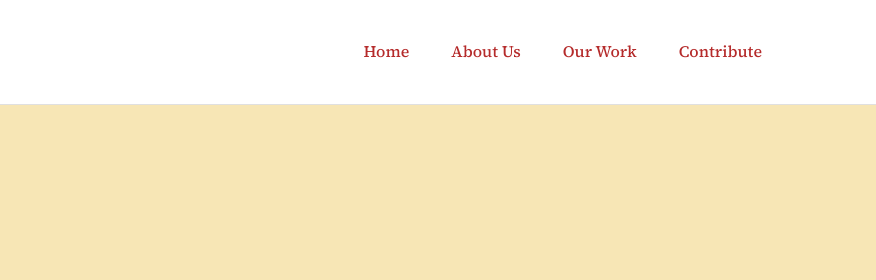
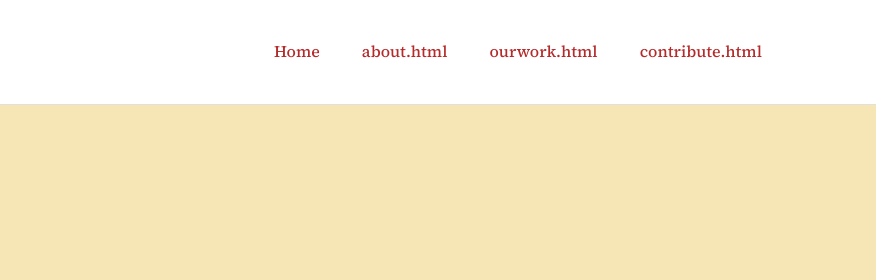
Before and after one commit to thetarkalab-cmd/aashray-website, a plain HTML site: page index.html in a window 1280 px wide. Shown: the top 280 px of the page, 404-1280 px from the left. Drawn offline with nearby package versions, Linux system fonts and the light colour scheme.

Commit message:
Update index.html

```diff
--- a/index.html
+++ b/index.html
@@ -14,9 +14,9 @@
       <img src="images/logo.png" alt="Aashray Society" height="50">
       <ul>
         <li><a href="index.html">Home</a></li>
-        <li><a href="#">About Us</a></li>
-        <li><a href="#">Our Work</a></li>
-        <li><a href="#">Contribute</a></li>
+        <li><a href="#">about.html</a></li>
+        <li><a href="#">ourwork.html</a></li>
+        <li><a href="#">contribute.html</a></li>
       </ul>
     </nav>
   </div>
```
